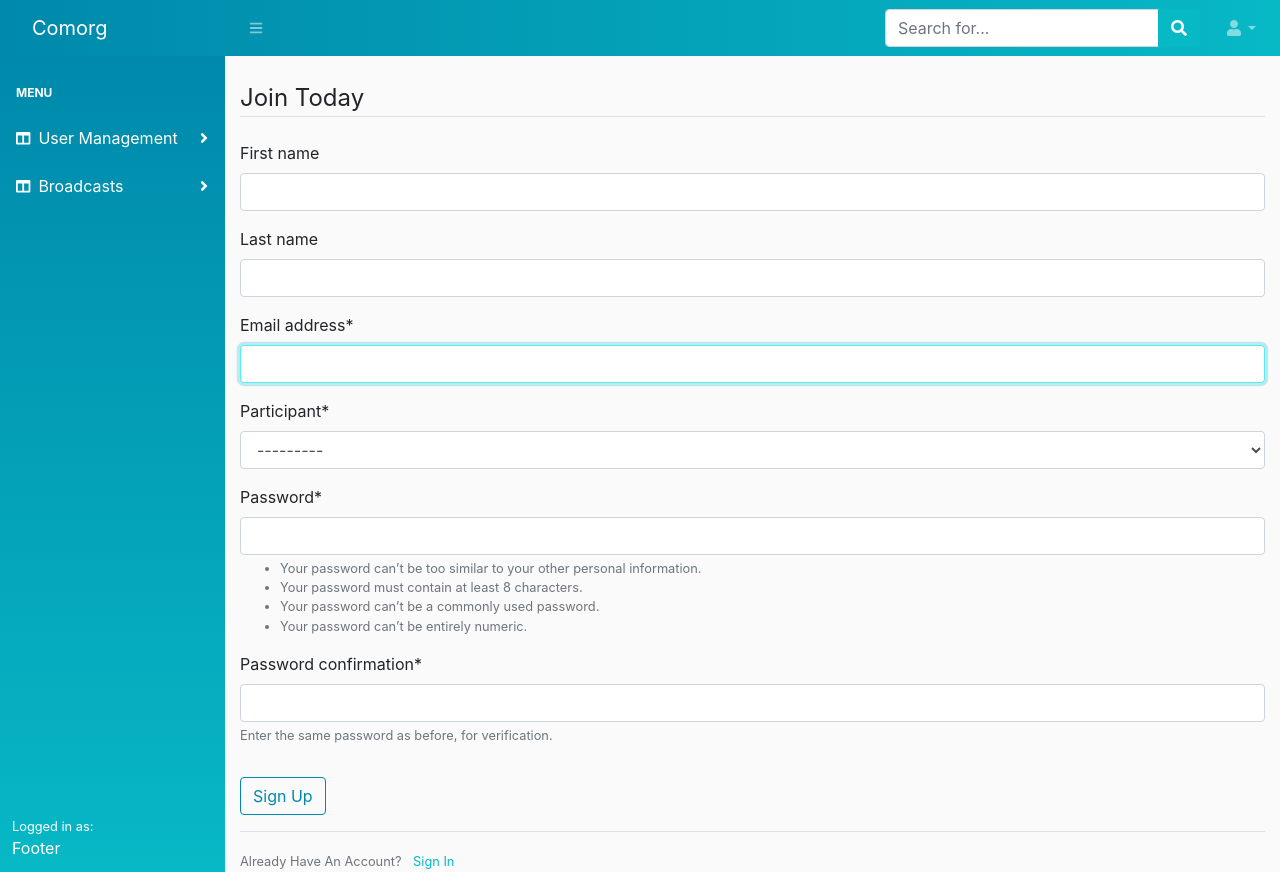
After one commit to kocesat/django-comorg, a Django app: page /accounts/register/ in a window 1280 px wide. The commit adds this page. Run offline with Django 3.2, Linux system fonts and the light colour scheme; data comes from the database, SQL or seed files in the repository; both versions use the stored data as it was after the commit; some libraries are stand-ins or nearby versions.

Commit message:
Register page created

```diff
--- a/requirements.txt
+++ b/requirements.txt
@@ -1 +1,2 @@
 django==3.1.7
+django-crispy-forms==1.11.1
--- a/src/account/admin.py
+++ b/src/account/admin.py
@@ -10,7 +10,7 @@ class CustomUserAdmin(UserAdmin):
     list_display = ('email', 'is_staff', 'is_active', 'participant')
     list_filter = ('email', 'is_staff', 'is_active', 'participant')
     fieldsets = (
-        (None, {'fields': ('email', 'password', 'first_name', 'last_name')}),
+        (None, {'fields': ('email', 'password', 'first_name', 'last_name', 'groups')}),
         ('Permissions', {'fields': ('is_staff', 'is_active')}),
     )
     add_fieldsets = (
--- a/src/account/forms.py
+++ b/src/account/forms.py
@@ -5,10 +5,10 @@ class UserRegistrationForm(UserCreationForm):
 
     class Meta:
         model = User
-        fields = ('email', 'participant')
+        fields = ('first_name', 'last_name', 'email', 'participant')
 
 class UserEditForm(UserChangeForm):
 
     class Meta:
         model = User
-        fields = ('email', 'participant')
+        fields = ('first_name', 'last_name', 'email', 'participant')
--- a/src/account/models.py
+++ b/src/account/models.py
@@ -73,3 +73,11 @@ class User(AbstractUser):
 
     def __str__(self):
         return self.email
+
+    class Meta:
+        permissions = [
+            ('can_activate_user', 'Can activate user')
+        ]
+
+    def get_group_names(self):
+        return ', '.join(self.groups.values_list('name', flat=True))
--- a/src/account/templates/account/participants/list.html
+++ b/src/account/templates/account/participants/list.html
@@ -3,6 +3,8 @@
 {% block title %}Users{% endblock %}
 
 {% block content %}
+    <div class="row">
+        <div class="col-sm-6">
             <div class="card shadow">
                 <div class="card-header bg-dark-custom">Participants</div>
                 <div class="card-body">
@@ -24,4 +26,6 @@
                     </table>
                 </div>
             </div>
+        </div>
+    </div>
 {% endblock %}
--- /dev/null
+++ b/src/account/templates/account/users/register.html
@@ -0,0 +1,22 @@
+{% extends "core/base.html" %}
+{% load crispy_forms_tags %}
+
+{% block title %}Register{% endblock %}
+
+{% block content %}
+    <form method="POST">
+        {% csrf_token %}
+        <fieldset class="form-group">
+            <legend class="border-bottom mb-4">Join Today</legend>
+            {{ form|crispy }}
+        </fieldset>
+        <div class="form-group">
+            <button class="btn btn-outline-info" type="submit">Sign Up</button>
+        </div>
+    </form>
+    <div class="border-top pt-3">
+        <small class="text-muted">
+            Already Have An Account? <a class="ml-2" href="#">Sign In</a>
+        </small>
+    </div>
+{% endblock content %}
--- a/src/account/urls.py
+++ b/src/account/urls.py
@@ -1,9 +1,17 @@
 from django.urls import path
 from . import views
+from django.contrib.auth import views as auth_views
+
 
 app_name = 'account'
 
 urlpatterns = [
     path('', views.account_list, name='account_list'),
     path('participants/', views.participant_list, name='participant_list'),
+    path('<int:user_id>/activate/', views.activate_user, name='activate_user'),
+    path('<int:user_id>/deactivate/', views.deactivate_user, name='deactivate_user'),
+    path('register/', views.register, name='register'),
+
+    # auth views
+    path('login/', auth_views.LoginView.as_view, name='login'),
 ]
--- a/src/account/views.py
+++ b/src/account/views.py
@@ -1,13 +1,18 @@
-from django.shortcuts import render
+from django.shortcuts import render, get_object_or_404, redirect
 from .models import Participant, User
+from django.contrib.auth.decorators import permission_required
+from django.contrib import messages
+from django.contrib.auth.models import Group
+from .forms import UserRegistrationForm, UserEditForm
 
 
 def account_list(request):
     users = User.objects.select_related('participant').all()
-
+    print(users[0].groups.values_list('name', flat=True).first())
     return render(request, 'account/users/list.html', {
         'users': users
     })
+
 
 def participant_list(request):
     participants = Participant.objects.all()
@@ -19,3 +24,53 @@ def participant_list(request):
             'participants': participants
         }
     )
+
+@permission_required('account.can_activate_user')
+def activate_user(request, user_id: int):
+    user_to_be_activated = get_object_or_404(User, id=user_id)
+    # check if the activating user is in the same organization as the activated user
+    if request.user.is_superuser or request.user.participant == user_to_be_activated.participant:
+        if user_to_be_activated.is_active:
+            messages.warning(request, 'User is already active')
+            return redirect('account:account_list')
+        else:
+            user_to_be_activated.is_active = True
+            user_to_be_activated.save()
+            messages.success(request, 'User is successfully activated')
+            return redirect('account:account_list')
+    else:
+        messages.error(request, 'Permission denied')
+        return redirect('account:account_list')
+
+
+@permission_required('account.can_activate_user')
+def deactivate_user(request, user_id: int):
+    user_to_be_activated = get_object_or_404(User, id=user_id)
+    # check if the activating user is in the same organization as the activated user
+    if request.user.is_superuser or request.user.participant == user_to_be_activated.participant:
+        if not user_to_be_activated.is_active:
+            messages.warning(request, 'User is already not active')
+            return redirect('account:account_list')
+        else:
+            user_to_be_activated.is_active = False
+            user_to_be_activated.save()
+            messages.success(request, 'User is successfully deactivated')
+            return redirect('account:account_list')
+    else:
+        messages.error(request, 'Permission denied')
+        return redirect('account:account_list')
+
+
+def register(request):
+    if request.method == 'POST':
+        form = UserRegistrationForm(request.POST)
+        if form.is_valid():
+            form.save()
+            name: str = form.cleaned_data.get('first_name')
+            messages.success(request, f'Account created for {name}!')
+            return redirect('home')
+        else:
+            messages.error('Something went wrong. Try again')
+    else:
+        form = UserRegistrationForm()
+    return render(request, 'account/users/register.html', {'form': form})
--- a/src/comorg/settings.py
+++ b/src/comorg/settings.py
@@ -41,7 +41,11 @@ INSTALLED_APPS = [
     'django.contrib.staticfiles',
 
     'core',
+    'crispy_forms',
 ]
+
+CRISPY_TEMPLATE_PACK = 'bootstrap4'
+
 
 MIDDLEWARE = [
     'django.middleware.security.SecurityMiddleware',
--- a/src/comorg/urls.py
+++ b/src/comorg/urls.py
@@ -20,5 +20,5 @@ from core import views
 urlpatterns = [
     path('admin/', admin.site.urls),
     path('accounts/', include('account.urls', namespace='account') ),
-    path('home/', views.home ),
+    path('home/', views.home, name='home'),
 ]
--- a/src/core/static/core/css/custom.css
+++ b/src/core/static/core/css/custom.css
@@ -1,6 +1,7 @@
 body {
     background-color: #fafafa;
 }
+
 
 .bg-dark-custom {
     /* background-image: linear-gradient(to right, #0089ab, #07b8c5); */
--- a/src/core/templates/core/base.html
+++ b/src/core/templates/core/base.html
@@ -23,7 +23,15 @@
 
             <div id="layoutSidenav_content">
                 <main>
-                    <div class="container mt-4">
+                    <div class="container-fluid mt-4">
+                        {% if messages %}
+                            {% for message in messages %}
+                                <div class="alert alert-dismissible alert-{{message.tags}}">
+                                    <button type="button" class="close" data-dismiss="alert">&times;</button>
+                                    {{message}}
+                                </div>
+                            {% endfor %}
+                        {% endif %}
                         {% block content %} {% endblock %}
                     </div>
                 </main>
```
Also changed, not shown: src/account/templates/account/users/list.html (+18 -5 lines), src/account/tests.py (+9 -9 lines), src/account/migrations/0005_auto_20210317_0014.py (added), src/db.sqlite3. Lines whose indentation alone changed are shown as unchanged.
